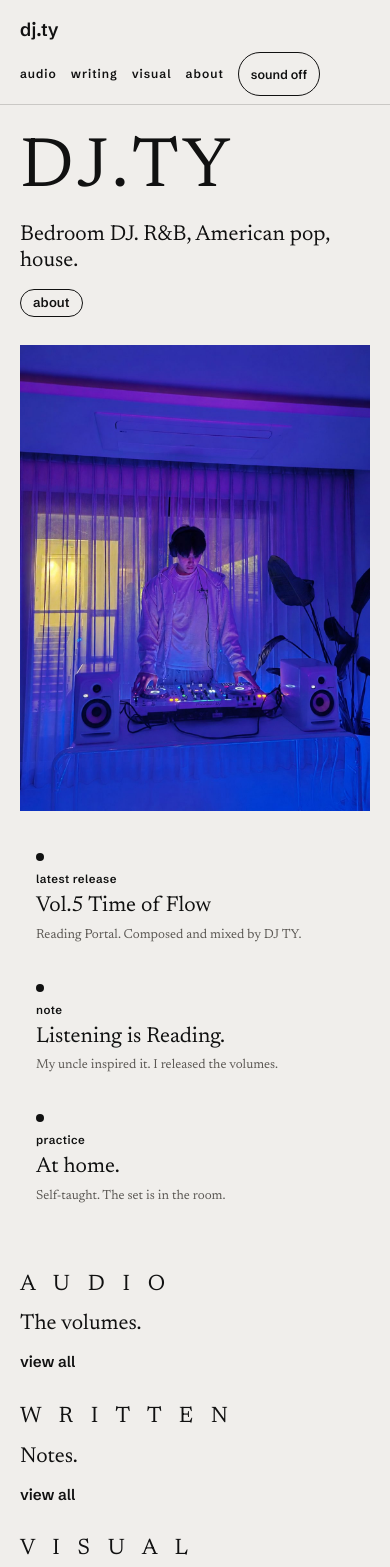
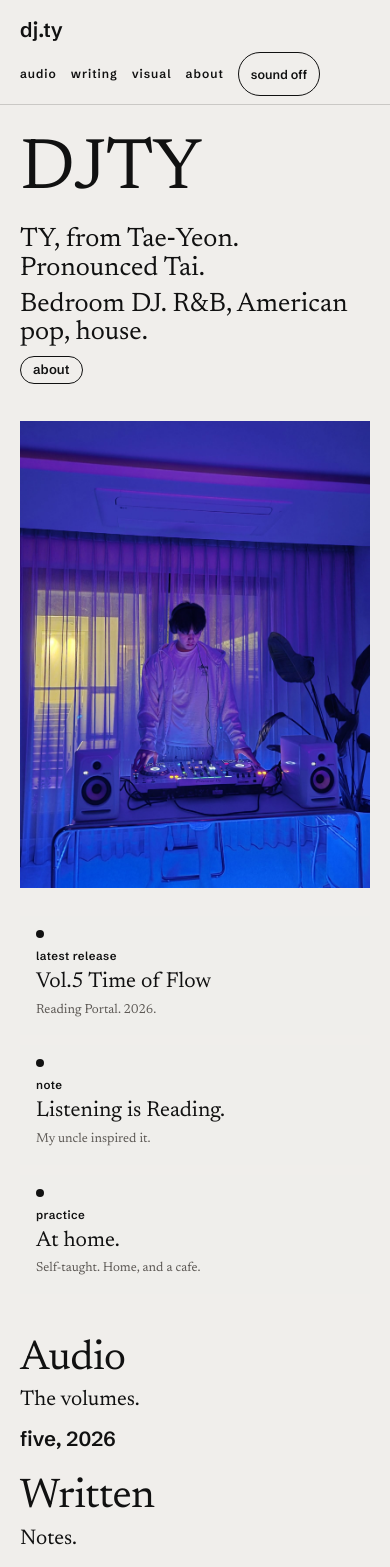
Before and after one commit to junghwoan/ashton, a Next.js app: page / in a window 390 px wide. Shown: the top 1567 px of the page. Built offline with nearby package versions, Linux system fonts and the light colour scheme; no server answers.

Commit message:
Match Radical Face type sizes and prove the layout with Playwright.

```diff
--- a/app/globals.css
+++ b/app/globals.css
@@ -29,9 +29,9 @@ body {
   background: var(--bg);
   color: var(--ink);
   font-family: var(--serif);
-  font-size: 1.15rem;
+  font-size: 1.333rem;
   font-weight: 400;
-  line-height: 1.45;
+  line-height: 1.4;
   letter-spacing: 0;
   text-rendering: optimizeLegibility;
 }
@@ -77,7 +77,7 @@ a {
 
 .brand {
   font-family: var(--sans);
-  font-size: 1.15rem;
+  font-size: 1.28rem;
   font-weight: 600;
   letter-spacing: 0;
   text-transform: none;
@@ -659,20 +659,20 @@ footer {
 .rf-name {
   display: flex;
   flex-wrap: wrap;
-  gap: 0.08em;
+  gap: 0;
   margin: 0;
   font-family: var(--serif);
   font-weight: 400;
-  font-size: clamp(4.4rem, 16vw, 14rem);
-  line-height: 0.82;
-  letter-spacing: -0.03em;
+  font-size: clamp(4.5rem, 17.7vw, 14.2rem);
+  line-height: 0.85;
+  letter-spacing: -0.01em;
   text-transform: uppercase;
 }
 
 .rf-aside p {
-  margin: 0 0 14px;
-  font-size: clamp(1.35rem, 2vw, 1.7rem);
-  line-height: 1.2;
+  margin: 0 0 8px;
+  font-size: 1.67rem;
+  line-height: 1.06;
 }
 
 .rf-btn,
@@ -696,17 +696,17 @@ footer {
 
 .rf-portrait {
   display: grid;
-  grid-template-columns: minmax(220px, 420px) minmax(0, 1fr);
-  gap: 28px 40px;
+  grid-template-columns: auto minmax(0, 1fr);
+  gap: 28px 48px;
   align-items: end;
-  margin-top: 28px;
+  margin-top: 36px;
   padding: 0 var(--gutter);
 }
 
 .rf-portrait > img {
   display: block;
-  width: 100%;
-  height: auto;
+  width: auto;
+  height: min(78vh, 760px);
 }
 
 .rf-cards {
@@ -724,9 +724,12 @@ footer {
   text-decoration: none;
 }
 
-.rf-card:nth-child(2),
+.rf-card:nth-child(2) {
+  margin-left: 18px;
+}
+
 .rf-card:nth-child(3) {
-  margin-left: 0;
+  margin-left: 36px;
 }
 
 .rf-card i {
@@ -776,22 +779,23 @@ footer {
 
 .pillars b {
   display: block;
-  margin-bottom: 10px;
+  margin-bottom: 12px;
   font-weight: 400;
-  font-size: clamp(1.4rem, 2.4vw, 2rem);
-  letter-spacing: 0.28em;
+  font-size: clamp(2.6rem, 6.9vw, 5.55rem);
+  line-height: 0.82;
+  letter-spacing: -0.012em;
 }
 
 .pillars p {
   margin: 0 0 12px;
-  max-width: 16rem;
-  font-size: 1.35rem;
-  line-height: 1.25;
+  max-width: 18rem;
+  font-size: 1.33rem;
+  line-height: 1.16;
 }
 
 .pillars span {
   font-family: var(--sans);
-  font-size: 0.95rem;
+  font-size: 1.28rem;
   font-weight: 600;
 }
 
@@ -819,7 +823,7 @@ footer {
 
 .audio-stage {
   position: relative;
-  height: 320vh;
+  height: 260vh;
 }
 
 .audio-stage.is-plain {
@@ -890,11 +894,11 @@ footer {
   position: relative;
   z-index: 1;
   display: grid;
-  grid-template-columns: min(34vh, 280px) minmax(0, 1fr);
+  grid-template-columns: min(38vh, 360px) minmax(0, 1fr);
   gap: 28px 36px;
   align-items: end;
-  margin-top: 8px;
-  max-width: 920px;
+  margin: 28px var(--gutter) 8px;
+  max-width: none;
 }
 
 .sleeve-art {
@@ -948,11 +952,11 @@ footer {
 }
 
 .sleeve-copy h2 {
-  margin: 0 0 6px;
-  font-size: clamp(1.8rem, 3vw, 2.8rem);
+  margin: 0 0 8px;
+  font-size: clamp(2.4rem, 5.5vw, 4.44rem);
   font-weight: 400;
-  letter-spacing: -0.03em;
-  line-height: 0.95;
+  letter-spacing: -0.01em;
+  line-height: 0.9;
 }
 
 .sleeve-copy > p {
@@ -1180,8 +1184,8 @@ footer {
 }
 
 .disc-title {
-  font-size: 1.35rem;
-  line-height: 1.15;
+  font-size: clamp(1.6rem, 2.4vw, 2.4rem);
+  line-height: 0.9;
   color: var(--ink);
 }
 
@@ -1224,15 +1228,16 @@ footer {
 }
 
 .wcard h2 {
-  margin: 10px 0 8px;
+  margin: 8px 0 10px;
   font-weight: 400;
-  font-size: clamp(2rem, 4vw, 3.5rem);
-  letter-spacing: -0.03em;
-  line-height: 0.95;
+  font-size: clamp(2.6rem, 5.5vw, 4.44rem);
+  letter-spacing: -0.01em;
+  line-height: 0.9;
 }
 
 .writing-side .wcard h2 {
-  font-size: clamp(1.5rem, 2vw, 2rem);
+  font-size: clamp(1.8rem, 2.8vw, 2.22rem);
+  line-height: 1.22;
 }
 
 .wcard p {
@@ -1325,8 +1330,31 @@ footer {
   color: var(--quiet);
 }
 
+.room {
+  display: grid;
+  grid-template-columns: auto minmax(0, 1fr);
+  gap: 16px 20px;
+  align-items: start;
+  margin-bottom: 28px;
+}
+
+.room-decks {
+  display: grid;
+  gap: 12px;
+}
+
+.room-decks img {
+  width: 100%;
+  height: auto;
+}
+
+.rail-label {
+  margin: 8px 0 10px;
+  font-size: 1.33rem;
+}
+
 .practice {
-  margin: 0 0 28px;
+  margin: 0;
 }
 
 .practice video {
@@ -1403,6 +1431,20 @@ footer {
     width: min(100%, 280px);
   }
 
+  .rf-portrait > img {
+    width: 100%;
+    height: auto;
+  }
+
+  .rf-card:nth-child(2),
+  .rf-card:nth-child(3) {
+    margin-left: 0;
+  }
+
+  .room {
+    grid-template-columns: 1fr;
+  }
+
   .release-player {
     height: 420px;
   }
--- a/app/page.tsx
+++ b/app/page.tsx
@@ -1,7 +1,7 @@
 import type { Metadata } from "next";
 import Link from "next/link";
+import { Figure } from "@/components/figure";
 import { Frame } from "@/components/frame";
-import { Intro } from "@/components/intro";
 import { Notes } from "@/components/notes";
 import { Photos } from "@/components/photos";
 import { Releases } from "@/components/releases";
@@ -12,23 +12,13 @@ export const metadata: Metadata = {
   description: site.description,
 };
 
-const letters = ["D", "J", ".", "T", "Y"];
+const letters = ["D", "J", "T", "Y"];
 
-const photos = [
-  site.dj.green,
-  site.dj.portrait,
-  site.dj.portrait2,
-  site.dj.deck,
-  site.dj.deck2,
-  site.dj.screen,
-  site.dj.screen2,
-  ...site.pictures.shots,
-];
+const practiceShots = [site.dj.green, site.dj.portrait, site.dj.portrait2, site.dj.screen, site.dj.screen2];
 
 export default function Page() {
   return (
     <Frame>
-      <Intro />
       <header className="rf-head">
         <h1 className="rf-name" aria-label="DJ TY">
           {letters.map((letter, index) => (
@@ -36,6 +26,7 @@ export default function Page() {
           ))}
         </h1>
         <div className="rf-aside">
+          <p>{site.dj.paragraphs[0]}</p>
           <p>Bedroom DJ. R&amp;B, American pop, house.</p>
           <Link className="rf-btn" href="/about">
             about
@@ -45,48 +36,48 @@ export default function Page() {
 
       <div className="rf-portrait">
         <img
-          src={site.dj.portrait.src}
-          alt={site.dj.portrait.alt}
-          width={site.dj.portrait.width}
-          height={site.dj.portrait.height}
+          src={site.dj.portrait2.src}
+          alt={site.dj.portrait2.alt}
+          width={site.dj.portrait2.width}
+          height={site.dj.portrait2.height}
         />
         <div className="rf-cards">
           <a className="rf-card" href="#audio">
             <i />
             <small>latest release</small>
             <strong>Vol.5 Time of Flow</strong>
-            <span>Reading Portal. Composed and mixed by DJ TY.</span>
+            <span>Reading Portal. 2026.</span>
           </a>
           <a className="rf-card" href="#writing">
             <i />
             <small>note</small>
             <strong>Listening is Reading.</strong>
-            <span>My uncle inspired it. I released the volumes.</span>
+            <span>My uncle inspired it.</span>
           </a>
           <a className="rf-card" href="#visual">
             <i />
             <small>practice</small>
             <strong>At home.</strong>
-            <span>Self-taught. The set is in the room.</span>
+            <span>Self-taught. Home, and a cafe.</span>
           </a>
         </div>
       </div>
 
       <section className="pillars" aria-label="Sections">
         <a href="#audio">
-          <b>A U D I O</b>
+          <b>Audio</b>
           <p>The volumes.</p>
-          <span>view all</span>
+          <span>five, 2026</span>
         </a>
         <a href="#writing">
-          <b>W R I T T E N</b>
+          <b>Written</b>
           <p>Notes.</p>
-          <span>view all</span>
+          <span>three</span>
         </a>
         <a href="#visual">
-          <b>V I S U A L</b>
+          <b>Visual</b>
           <p>Photos.</p>
-          <span>view all</span>
+          <span>eleven, and a video</span>
         </a>
       </section>
 
@@ -99,7 +90,10 @@ export default function Page() {
               n: "01",
               kind: "music",
               title: "Reading Portal",
-              body: [...site.portal.origin, site.portal.states.map((state) => state.name).join(". ") + "."],
+              body: [
+                ...site.portal.origin,
+                ...site.portal.states.map((state) => `${state.name}. ${state.note}`),
+              ],
             },
             {
               n: "02",
@@ -109,21 +103,16 @@ export default function Page() {
             },
             {
               n: "03",
-              kind: "practice",
-              title: "DJ TY",
-              body: site.dj.paragraphs,
-            },
-            {
-              n: "04",
-              kind: "work",
-              title: site.work.title,
-              body: [...site.work.paragraphs, site.abibu.paragraphs[0]],
+              kind: "note",
+              title: "Ashton",
+              body: site.about.paragraphs,
             },
           ]}
         />
       </section>
 
       <section className="rf-section" id="visual">
+        <div className="room">
           <figure className="practice">
             <video
               controls
@@ -137,7 +126,15 @@ export default function Page() {
             </video>
             <figcaption>{site.dj.video.caption}</figcaption>
           </figure>
-        <Photos shots={photos} />
+          <div className="room-decks">
+            <Figure shot={site.dj.deck} />
+            <Figure shot={site.dj.deck2} />
+          </div>
+        </div>
+        <p className="rail-label">Practice</p>
+        <Photos shots={practiceShots} />
+        <p className="rail-label">Elsewhere</p>
+        <Photos shots={site.pictures.shots} />
       </section>
     </Frame>
   );
--- a/components/frame.tsx
+++ b/components/frame.tsx
@@ -26,7 +26,7 @@ export function Frame({ children }: { children: React.ReactNode }) {
       <main id="content">{children}</main>
       <footer>
         <div className="wrap footer-inner">
-          <span>dj.ty</span>
+          <span>© 2026 DJ TY</span>
           <Link href="/about">about</Link>
         </div>
       </footer>
--- a/components/releases.tsx
+++ b/components/releases.tsx
@@ -145,7 +145,8 @@ export function Releases({ items }: { items: readonly Release[] }) {
             </article>
           ))}
         </div>
-        <div className={sound ? "sleeve is-playing" : "sleeve"}>
+      </div>
+      <div className={sound ? "sleeve is-playing" : "sleeve"}>
           <button
             type="button"
             className="sleeve-art"
@@ -192,7 +193,6 @@ export function Releases({ items }: { items: readonly Release[] }) {
               </button>
             )}
           </div>
-        </div>
       </div>
     </section>
   );
--- a/package.json
+++ b/package.json
@@ -12,6 +12,7 @@
     "react-dom": "^19.1.1"
   },
   "devDependencies": {
+    "@playwright/test": "^1.63.0",
     "@types/node": "^22.15.30",
     "@types/react": "^19.1.8",
     "@types/react-dom": "^19.1.6",
```
Also changed, not shown: app/opengraph-image.tsx (+4 -8 lines), playwright.config.ts (added, +13 -0 lines), 2 other files (tests, documents, lock files or other folders). Lines whose indentation alone changed are shown as unchanged.
